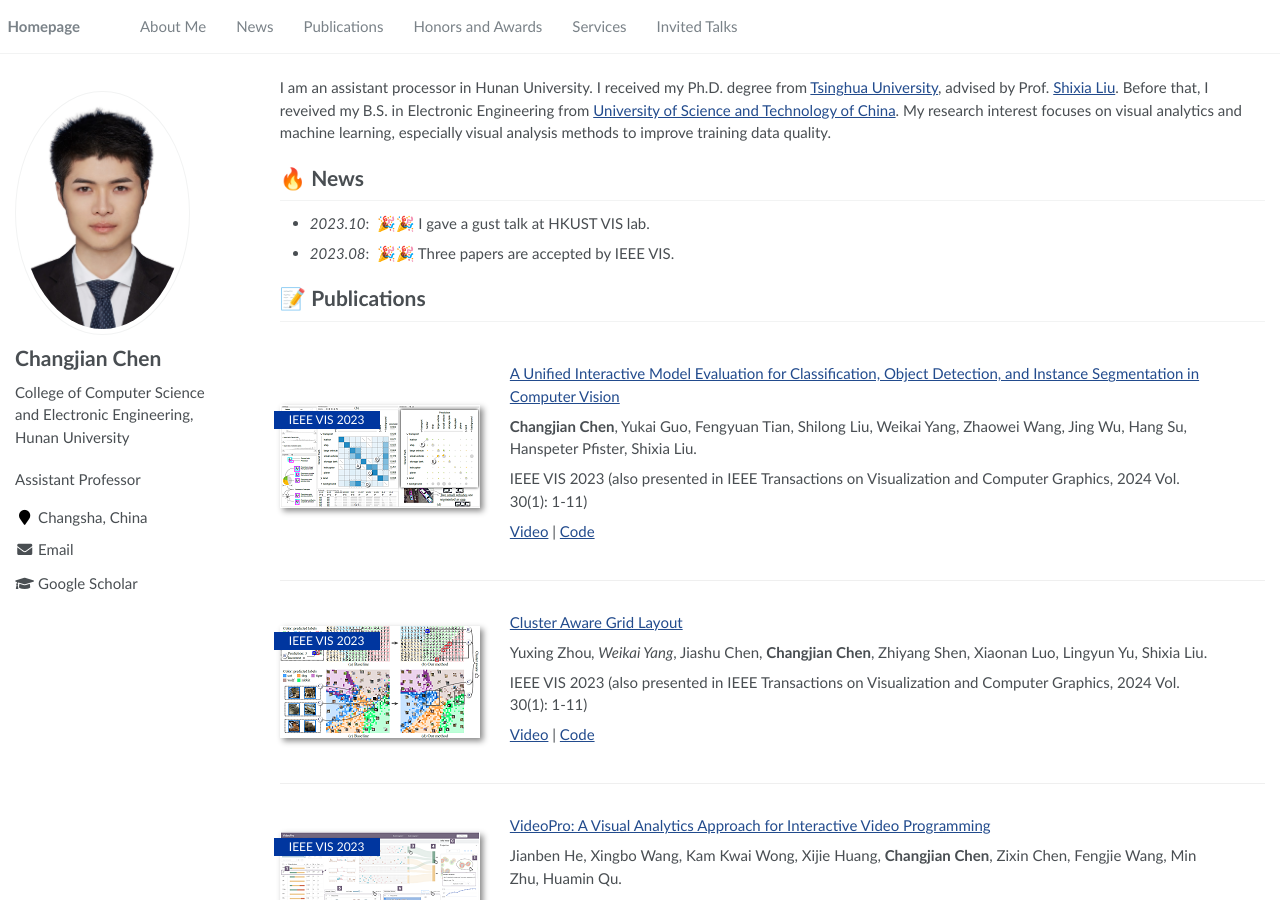
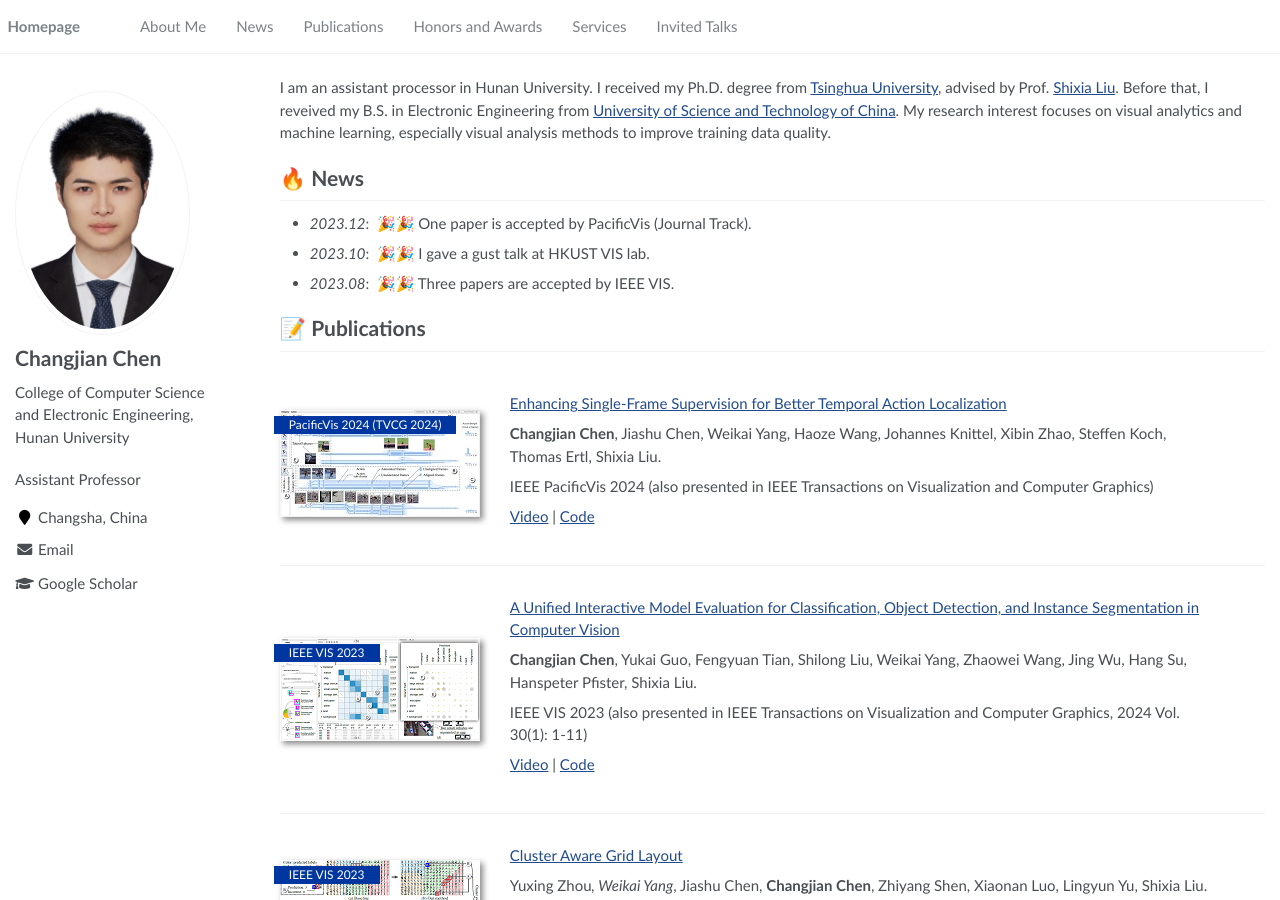
Before and after one commit to changjianchen/changjianchen.github.io, a Jekyll site: the page built from _pages/about.md, in a window 1280 px wide and 900 px high. Built offline with Jekyll 4.4.1, drawn with Linux system fonts in a browser that asks for light colours.

Commit message:
actlocalizer

```diff
--- a/_pages/about.md
+++ b/_pages/about.md
@@ -26,10 +26,26 @@ My research interest focuses on visual analytics and machine learning, especiall
 
 
 # 🔥 News
+- *2023.12*: &nbsp;🎉🎉 One paper is accepted by PacificVis (Journal Track).
 - *2023.10*: &nbsp;🎉🎉 I gave a gust talk at HKUST VIS lab.
 - *2023.08*: &nbsp;🎉🎉 Three papers are accepted by IEEE VIS.
 
 # 📝 Publications
+
+<div class='paper-box'><div class='paper-box-image'><div><div class="badge">PacificVis 2024 (TVCG 2024)</div><img src='images/actlocalizer.png' alt="sym" width="100%"></div></div>
+<div class='paper-box-text' markdown="1">
+
+[Enhancing Single-Frame Supervision for Better Temporal Action Localization](https://arxiv.org/abs/2308.05168)
+
+**Changjian Chen**, Jiashu Chen, Weikai Yang, Haoze Wang, Johannes Knittel, Xibin Zhao, Steffen Koch, Thomas Ertl, Shixia Liu.
+
+IEEE PacificVis 2024 (also presented in IEEE Transactions on Visualization and Computer Graphics)
+
+[Video](http://actlocalizer.thuvis.org/) \| [Code](http://uni-evaluator.thuvis.org/)
+</div>
+</div>
+
+<!-- ----------------------------------------------------------------------------------------- -->
 
 <div class='paper-box'><div class='paper-box-image'><div><div class="badge">IEEE VIS 2023</div><img src='images/unievaluator.png' alt="sym" width="100%"></div></div>
 <div class='paper-box-text' markdown="1">
```
Also changed, not shown: images/actlocalizer.png (added).
